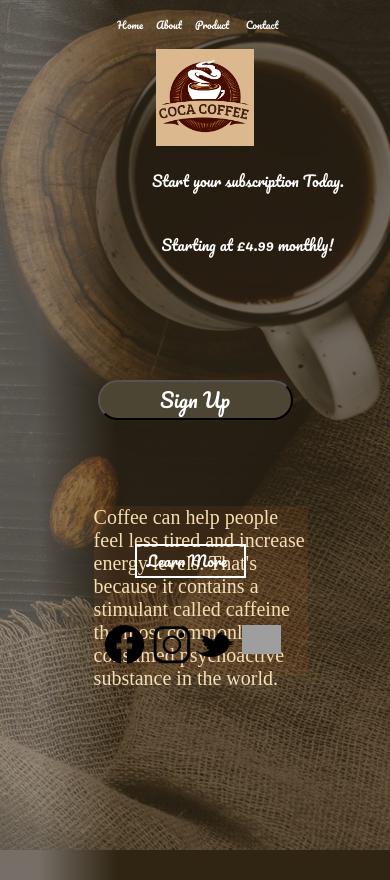
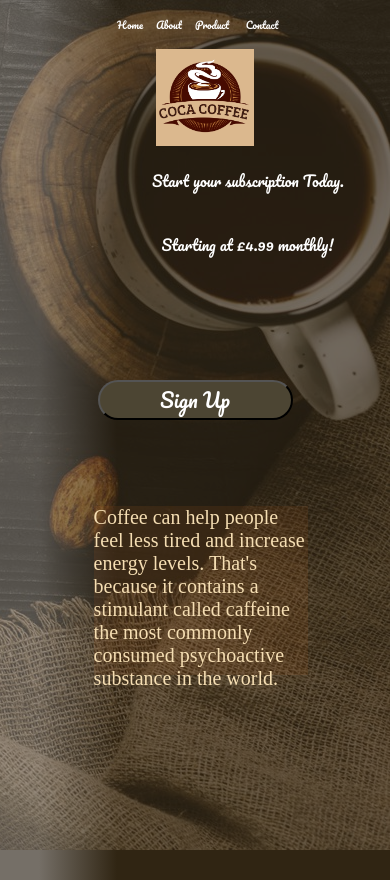
Before and after one commit to MohammedUsman-hub/coffee-subscription-landing-page, a React (Create React App) app in the folder coffee-sub/: page / in a window 390 px wide. Built offline with nearby package versions, Linux system fonts and the light colour scheme; grey boxes are pictures that could not be loaded; a web font is replaced by a local one.

Commit message:
810px responsive completed

```diff
--- a/coffee-sub/src/index.css
+++ b/coffee-sub/src/index.css
@@ -397,13 +397,14 @@ html, body{
 
 
   .learnMore-div{
-    width: 9%;
+    width: 21%;
     height: 50px;
-    position: relative;
+    position: absolute;
     outline: 5px solid white;
-    bottom: 14pc;
-    left: 80%;
+    top: 70pc;
+    left: 70%;
     padding-left: 10px;
+    transition: .9s ease;
   }
   .learnMore-txt{
     font-size: 30px;
@@ -411,18 +412,19 @@ html, body{
   }
   .learnMore-div:hover{
     cursor: pointer;
-    outline: 5px solid rgba(227, 160, 113, 0.41);
+    outline: 5px solid rgba(224, 194, 172, 0.41);
+    transform: scale(0.8);
   }
   .learnMore-txt:hover{
-    color: rgba(227, 160, 113, 0.41);
+    color: rgb(224, 194, 172, 0.41);
   }
 
 
   /* Social Media logos */
   .smLogo{
-    position: relative;
-    bottom: 25pc;
-    width: 60%;
+    position: absolute;
+    top: 70pc;
+    width: 100%;
     left: 9%;
   }
   .fb{
```
